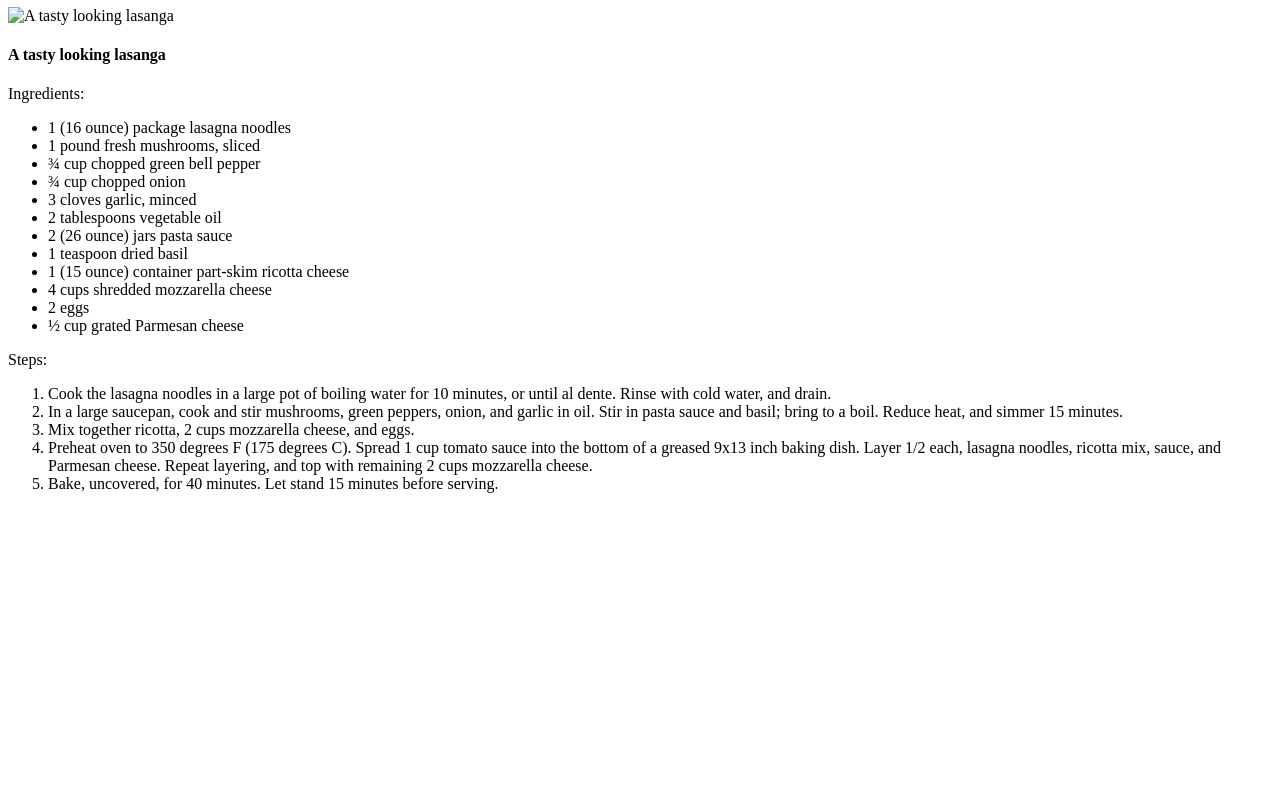
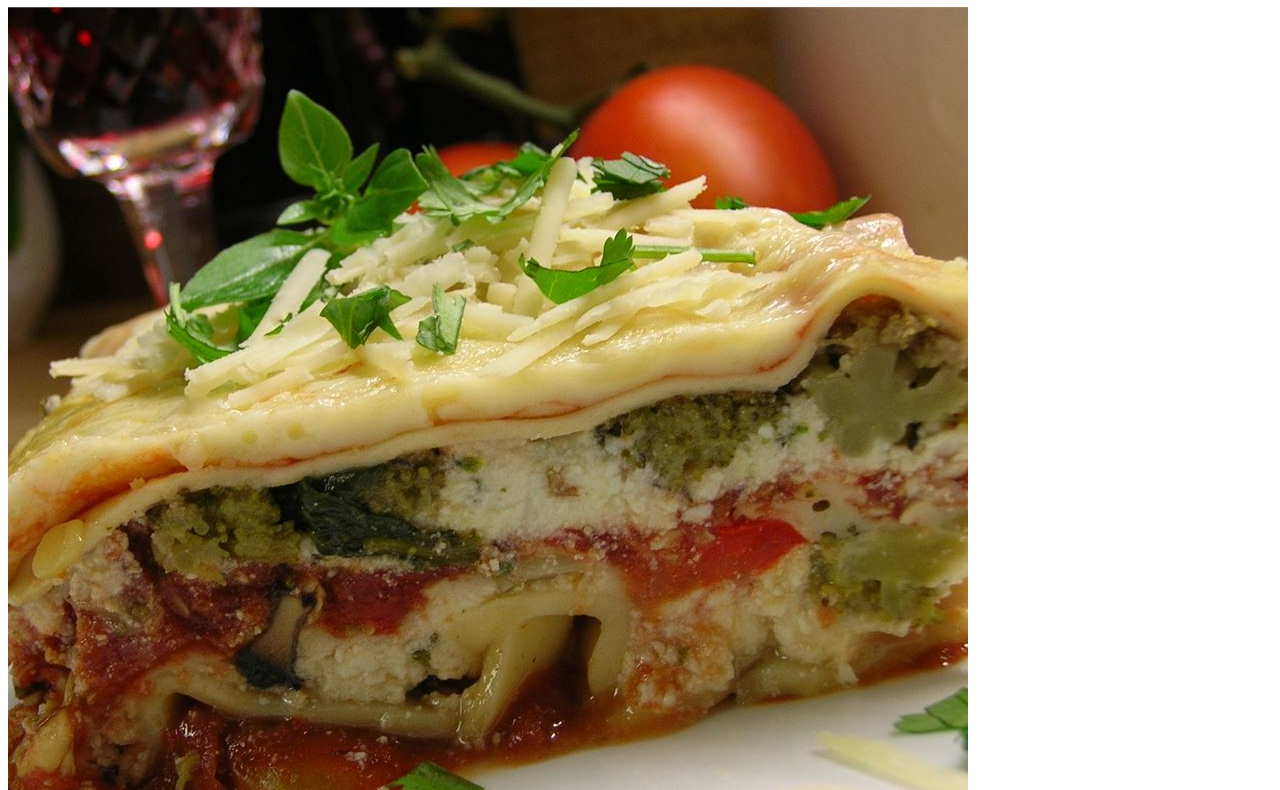
Before and after one commit to ridasaidd/odin-recipes, a plain HTML site: page recipes/lasanga.html in a window 1280 px wide. Shown: the part 73-863 px from the top of the page. Before the commit the page ends 800 px from the top, so only its background shows below. Drawn offline with Linux system fonts and the light colour scheme.

Commit message:
fix recipe image

```diff
--- a/recipes/lasanga.html
+++ b/recipes/lasanga.html
@@ -9,7 +9,7 @@
 <body>
     <h1>Lasanga</h1>
     <div>
-        <img src="img/lasanga.jpeg" alt="A tasty looking lasanga">
+        <img src="../img/lasanga.jpeg" alt="A tasty looking lasanga">
         <h4>A tasty looking lasanga</h4>
     </div>
     <div>
```
